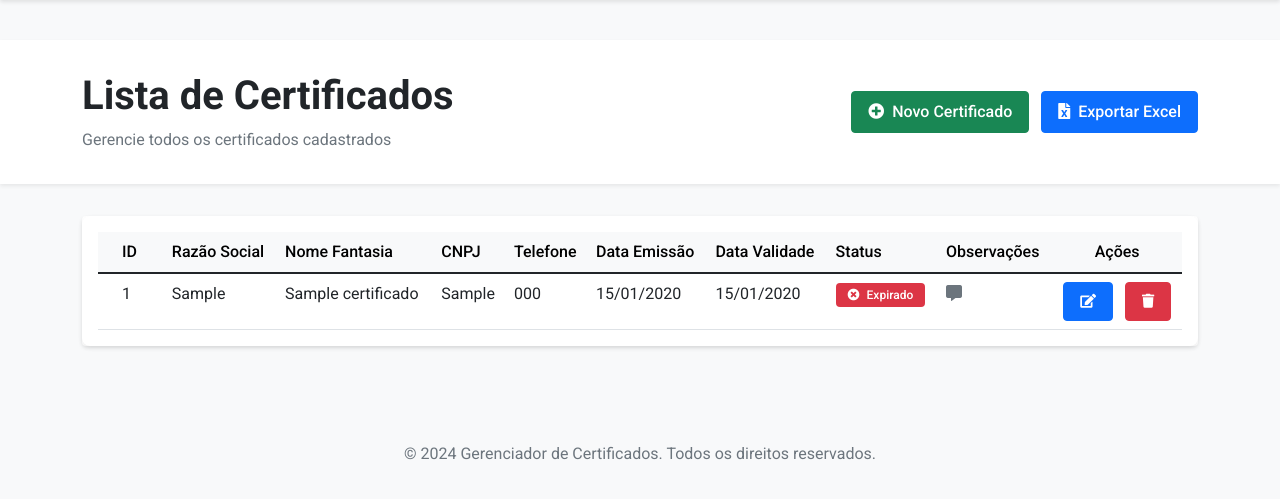
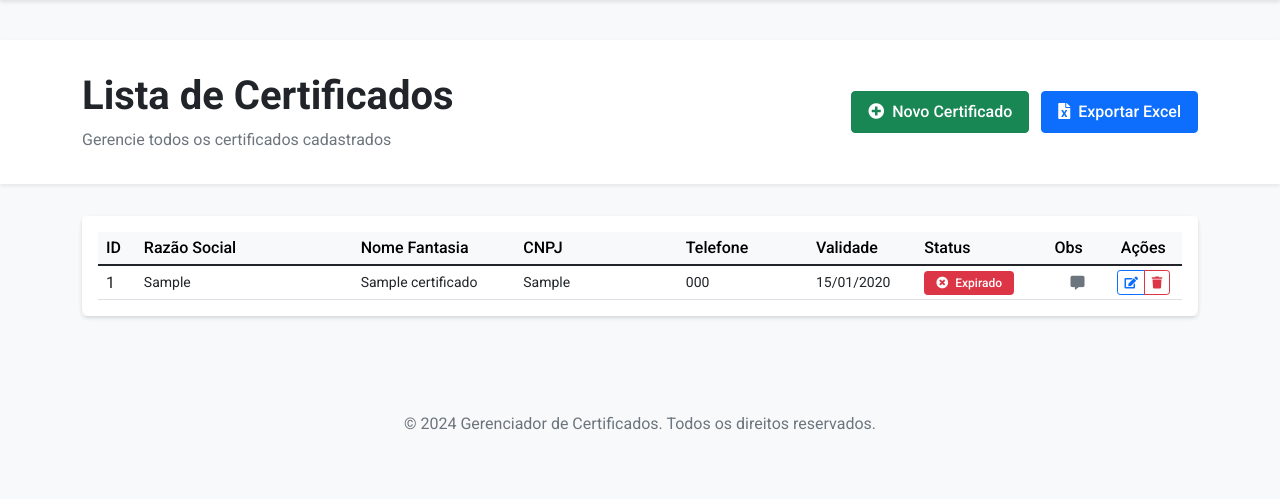
Before and after one commit to FelipeSsant0s/API_CONTROLE_CERTIFICADO., a Flask app: page /certificados in a window 1280 px wide. Shown: the part 62-561 px from the top of the page. Run offline with Flask 3, Linux system fonts and the light colour scheme; tables that the repository leaves empty hold one stand-in row (values such as "Sample post").

Commit message:
atualização_0.4

```diff
--- a/templates/certificados.html
+++ b/templates/certificados.html
@@ -38,55 +38,60 @@
     <!-- Certificates Table -->
     <div class="card">
         <div class="card-body p-0">
-            <div class="table-responsive">
-                <table class="table table-hover mb-0">
-                    <thead class="table-light">
+            <div class="table-responsive" style="max-height: 600px; overflow-y: auto;">
+                <table class="table table-hover table-sm align-middle mb-0">
+                    <thead class="table-light sticky-top">
                         <tr>
-                            <th class="px-4">ID</th>
-                            <th>Razão Social</th>
-                            <th>Nome Fantasia</th>
-                            <th>CNPJ</th>
-                            <th>Telefone</th>
-                            <th>Data Emissão</th>
-                            <th>Data Validade</th>
-                            <th>Status</th>
-                            <th>Observações</th>
-                            <th class="text-center">Ações</th>
+                            <th class="px-2" style="width: 50px;">ID</th>
+                            <th style="width: 20%;">Razão Social</th>
+                            <th style="width: 15%;">Nome Fantasia</th>
+                            <th style="width: 15%;">CNPJ</th>
+                            <th style="width: 12%;">Telefone</th>
+                            <th style="width: 10%;">Validade</th>
+                            <th style="width: 12%;">Status</th>
+                            <th style="width: 5%;">Obs</th>
+                            <th class="text-center" style="width: 90px;">Ações</th>
                         </tr>
                     </thead>
                     <tbody>
                         {% for certificado in certificados %}
                         <tr>
-                            <td class="px-4">{{ certificado.id }}</td>
-                            <td>{{ certificado.razao_social }}</td>
-                            <td>{{ certificado.nome_fantasia }}</td>
-                            <td>{{ certificado.cnpj }}</td>
-                            <td>{{ certificado.telefone }}</td>
-                            <td>{{ certificado.data_emissao.strftime('%d/%m/%Y') }}</td>
-                            <td>{{ certificado.data_validade.strftime('%d/%m/%Y') }}</td>
+                            <td class="px-2">{{ certificado.id }}</td>
+                            <td class="text-nowrap" style="font-size: 0.875rem;">{{ certificado.razao_social }}</td>
+                            <td class="text-nowrap" style="font-size: 0.875rem;">{{ certificado.nome_fantasia }}</td>
+                            <td class="text-nowrap" style="font-size: 0.875rem;">{{ certificado.cnpj }}</td>
+                            <td class="text-nowrap" style="font-size: 0.875rem;">{{ certificado.telefone }}</td>
+                            <td class="text-nowrap" style="font-size: 0.875rem;">{{ certificado.data_validade.strftime('%d/%m/%Y') }}</td>
                             <td>
-                                <span class="badge {% if certificado.status == 'Válido' %}bg-success{% elif certificado.status == 'Próximo ao Vencimento' %}bg-warning{% else %}bg-danger{% endif %}">
+                                <span class="badge {% if certificado.status == 'Válido' %}bg-success{% elif certificado.status == 'Próximo ao Vencimento' %}bg-warning{% else %}bg-danger{% endif %}" style="font-size: 0.75rem;">
                                     <i class="fas {% if certificado.status == 'Válido' %}fa-check-circle{% elif certificado.status == 'Próximo ao Vencimento' %}fa-exclamation-circle{% else %}fa-times-circle{% endif %} me-1"></i>
                                     {{ certificado.status }}
                                 </span>
                             </td>
-                            <td>
+                            <td class="text-center">
                                 {% if certificado.observacoes %}
                                     <span data-bs-toggle="tooltip" data-bs-placement="left" title="{{ certificado.observacoes }}">
-                                        <i class="fas fa-comment-alt text-muted"></i>
+                                        <i class="fas fa-comment-alt text-muted" style="font-size: 0.875rem;"></i>
                                     </span>
                                 {% endif %}
                             </td>
                             <td class="text-center">
-                                <a href="{{ url_for('editar_certificado', id=certificado.id) }}" class="btn btn-sm btn-primary me-2" title="Editar">
+                                <div class="btn-group btn-group-sm">
+                                    <a href="{{ url_for('editar_certificado', id=certificado.id) }}"
+                                       class="btn btn-outline-primary btn-xs"
+                                       style="padding: 0.15rem 0.4rem; font-size: 0.75rem;"
+                                       title="Editar">
                                         <i class="fas fa-edit"></i>
                                     </a>
-                                <button type="button" class="btn btn-sm btn-danger"
+                                    <button type="button"
+                                            class="btn btn-outline-danger btn-xs"
+                                            style="padding: 0.15rem 0.4rem; font-size: 0.75rem;"
                                             data-bs-toggle="modal"
                                             data-bs-target="#deleteModal{{ certificado.id }}"
                                             title="Excluir">
                                         <i class="fas fa-trash"></i>
                                     </button>
+                                </div>
 
                                 <!-- Delete Modal -->
                                 <div class="modal fade" id="deleteModal{{ certificado.id }}" tabindex="-1">
```
Lines whose indentation alone changed are shown as unchanged.
